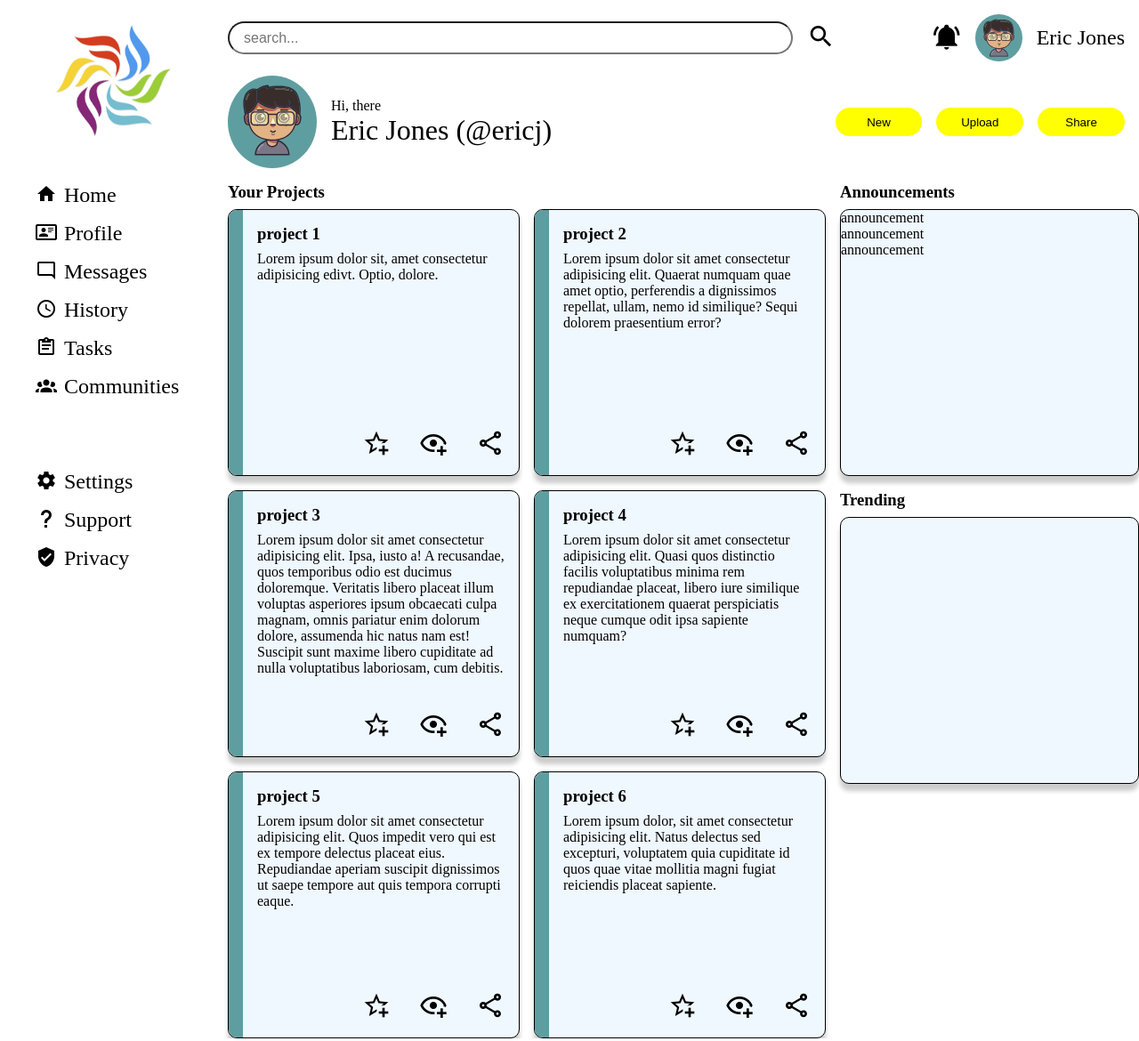
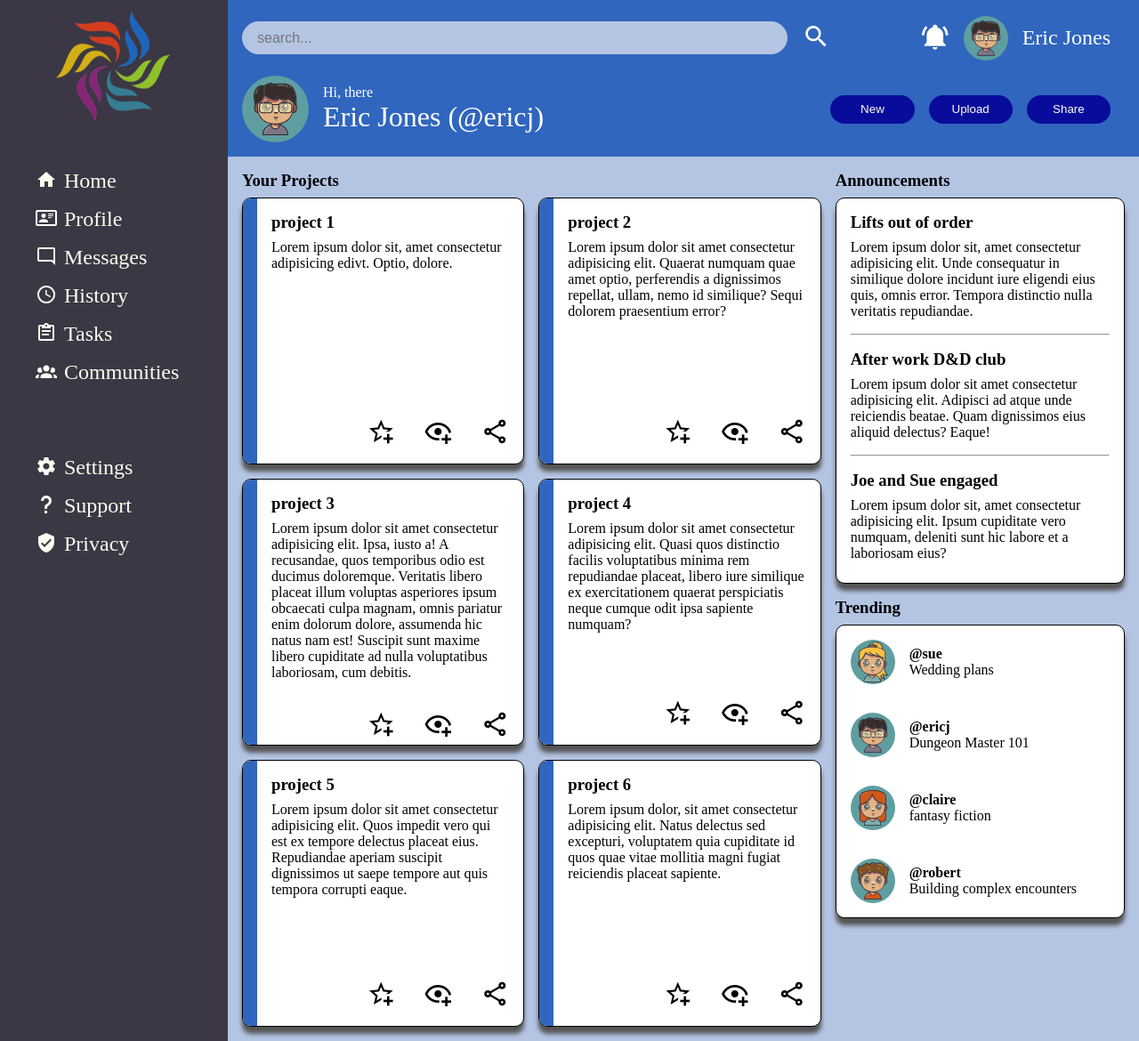
Before and after one commit to lemonsprig/adminpanel, a plain HTML site: page index.html in a window 1280 px wide. Shown: the whole page at 89% size. Drawn offline with Linux system fonts and the light colour scheme.

Commit message:
Modified information panel and style changes.

```diff
--- a/index.html
+++ b/index.html
@@ -33,9 +33,7 @@
       </div>
       <div class="userinfo">
         <span class="mdi mdi-bell-ring"></span>
-        <div class="smallprofileimg">
-          <img src="./images/avatar_11.svg" alt="small profile image">
-        </div>
+          <img class="smallprofileimg" src="./images/avatar_11.svg" alt="small profile image">
         <p>Eric Jones</p>
       </div>
       <div class="usermessage">
@@ -57,7 +55,7 @@
       <div class="projects">
         <h3>Your Projects</h3>
         <div class="card-container"c>
-          <div class="card">
+          <div class="card project">
             <div class="card-edge"></div>
             <div class="card-text">
               <h3>project 1</h3>
@@ -69,7 +67,7 @@
               <button class="card-btn" id="share"><span class="mdi mdi-share-variant-outline"></span></button>
             </div>
           </div>
-          <div class="card">
+          <div class="card project">
             <div class="card-edge"></div>
             <div class="card-text">
               <h3>project 2</h3>
@@ -81,7 +79,7 @@
               <button class="card-btn" id="share"><span class="mdi mdi-share-variant-outline"></span></button>
             </div>
           </div>
-          <div class="card">
+          <div class="card project">
             <div class="card-edge"></div>
             <div class="card-text">
               <h3>project 3</h3>
@@ -93,7 +91,7 @@
               <button class="card-btn" id="share"><span class="mdi mdi-share-variant-outline"></span></button>
             </div>
           </div>
-          <div class="card">
+          <div class="card project">
             <div class="card-edge"></div>
             <div class="card-text">
               <h3>project 4</h3>
@@ -105,7 +103,7 @@
               <button class="card-btn" id="share"><span class="mdi mdi-share-variant-outline"></span></button>
             </div>
           </div>
-          <div class="card">
+          <div class="card project">
             <div class="card-edge"></div>
             <div class="card-text">
               <h3>project 5</h3>
@@ -117,7 +115,7 @@
               <button class="card-btn" id="share"><span class="mdi mdi-share-variant-outline"></span></button>
             </div>
           </div>
-          <div class="card">
+          <div class="card project">
             <div class="card-edge"></div>
             <div class="card-text">
               <h3>project 6</h3>
@@ -134,19 +132,47 @@
       <div class="information">
         <h3>Announcements</h3>
         <div class="card">
-          <ul>
-            <li>announcement</li>
-            <li>announcement</li>
-            <li>announcement</li>
-          </ul>
+          <div class="card-text">
+            <ul>
+              <li><h3>Lifts out of order</h3>Lorem ipsum dolor sit, amet consectetur adipisicing elit. Unde consequatur in similique dolore incidunt iure eligendi eius quis, omnis error. Tempora distinctio nulla veritatis repudiandae.</li>
+              <hr>
+              <li><h3>After work D&D club</h3>Lorem ipsum dolor sit amet consectetur adipisicing elit. Adipisci ad atque unde reiciendis beatae. Quam dignissimos eius aliquid delectus? Eaque!</li>
+              <hr>
+              <li><h3>Joe and Sue engaged</h3>Lorem ipsum dolor sit, amet consectetur adipisicing elit. Ipsum cupiditate vero numquam, deleniti sunt hic labore et a laboriosam eius?</li>
+            </ul>
+          </div>
         </div>
         <h3>Trending</h3>
-        <div class="card">
-          <ul>
-            <li></li>
-            <li></li>
-            <li></li>
-          </ul>
+        <div class="card trending">
+          <div class="trend">
+            <img src="./images/avatar_9.svg" class="smallprofileimg" alt="">
+            <div class="trend-detail">
+              <h4>@sue</h4>
+              <p>Wedding plans</p>
+            </div>
+          </div>
+          <div class="trend">
+            <img src="./images/avatar_11.svg" class="smallprofileimg" alt="">
+            <div class="trend-detail">
+              <h4>@ericj</h4>
+              <p>Dungeon Master 101</p>
+            </div>
+          </div>
+          <div class="trend">
+            <img src="./images/avatar_1.svg" class="smallprofileimg" alt="">
+            <div class="trend-detail">
+              <h4>@claire</h4>
+              <p>fantasy fiction</p>
+            </div>
+          </div>
+          <div class="trend">
+            <img src="./images/avatar_8.svg" class="smallprofileimg" alt="">
+            <div class="trend-detail">
+              <h4>@robert</h4>
+              <p>Building complex encounters</p>
+            </div>
+          </div>
+
         </div>
       </div>
     </div>
--- a/style.css
+++ b/style.css
@@ -1,3 +1,13 @@
+:root {
+
+  --background: #B4C5E4;
+  --aside: #3C3744;
+  --card: #FBFFF1;
+  --button: #090C9B;
+  --button-light: #3066BE;
+
+}
+
 * {
   padding: 0;
   margin: 0;
@@ -43,7 +53,7 @@ ul {
   height: 100vh;
   display: grid;
   grid-template: auto 4fr / 1fr 4fr;
-  padding-top: 1rem;
+  /* padding-top: 1rem; */
 }
 
 .sidebar {
@@ -51,7 +61,8 @@ ul {
   grid-row: 1 / 3;
   display: flex;
   flex-direction: column;
-  color: #000;
+  color: #FBFFF1;
+  background-color: var(--aside);
 }
 
 .sidebar h1 {
@@ -79,12 +90,14 @@ ul {
 }
 
 .main {
+  padding: 1rem;
   grid-column-start: 2;
   grid-row-start: 2;
   display: grid;
   grid-template-columns: 2fr 1fr;
   padding-top: 1rem;
   gap: 1rem;
+  background-color: var(--background);
 }
 
 .main h3 {
@@ -106,22 +119,27 @@ ul {
 }
 
 .card {
+  border: 1px solid black;
+  border-radius: 10px;
+  box-shadow: 0 8px 5px #555;
+  background-color: #fff;
+}
+
+.card.project {
   display: grid;
   grid-template: 1fr auto / 1rem 1fr;
-  background-color: aliceblue;
-  border: 1px solid black;
-  border-radius: 10px;
   height: 300px;
-  box-shadow: 0 8px 5px #ccc;
   overflow: hidden;
 }
 
 .card-edge {
   grid-row: 1 / -1;
-  background-color: cadetblue;
+  background-color: var(--button-light);
 }
 
 .card-text {
+  display: flex;
+  flex-direction: column;
   padding: 1rem;
 }
 
@@ -138,11 +156,32 @@ ul {
   font-size: 2rem;
 }
 
+.card.trending {
+
+}
+
+.trend {
+  display: flex;
+  gap: 1rem;
+  padding: 1rem;
+  align-items: center;
+}
+
+.information ul li{
+  margin-bottom: 0.5rem;
+}
+
+.information hr {
+  margin: 1rem 0;
+}
+
 .header {
+  padding: 1rem;
   display: grid;
   grid-template: 1fr auto / 2fr 1fr;
   row-gap: 1em;
-
+  background-color: var(--button-light);
+  color: #FFF;
 }
 
 .header .mdi {
@@ -151,21 +190,28 @@ ul {
 
 .searchbar {
   display: flex;
-  padding: 0.5rem 0
-
+  padding: 0.5rem 0;
+  background-color: #3066BE;
 }
 
 .searchbar #searchbtn{
   border: none;
   background-color: transparent;
   padding-left: 1rem;
+  color: #fff;
 }
 
 .searchbar input {
   padding-left: 1rem;
   border-radius: 999rem;
   flex: 1;
-  font-size: 1rem
+  font-size: 1rem;
+  background-color: var(--background);
+  border: 1px solid var(--background);
+}
+
+.searchbar input:focus-visible {
+  outline: 4px solid #090C9B;
 }
 
 .userinfo {
@@ -179,11 +225,16 @@ ul {
 
 .smallprofileimg, .profileimg {
   background-color: cadetblue;
-  border-radius: 50%;
-  height: 100%;
+  border-radius: 100%;
 }
-.userinfo img {
-  height: 100%;
+
+.smallprofileimg {
+  height: 50px;
+  width: auto;
+}
+
+.profileimg {
+  height: 75px;
 }
 
 .userinfo p {
@@ -201,7 +252,7 @@ ul {
 }
 
 .usermessage img{
-  height: 100px;
+  height: 75px;
   width: auto;
 }
 
@@ -217,7 +268,16 @@ ul {
   flex: 1;
   border: none;
   border-radius: 4rem;
-  background-color: yellow;
+  background-color: var(--button);
   height: 2rem;
   align-content: center;
+  color: var(--card);
 }
+
+.btn:hover {
+  box-shadow:  0px 0px 10px 5px var(--background);
+}
+
+.btn:active {
+  transform: scale(0.9);
+}
```
Also changed, not shown: Pallette.PNG (added).
